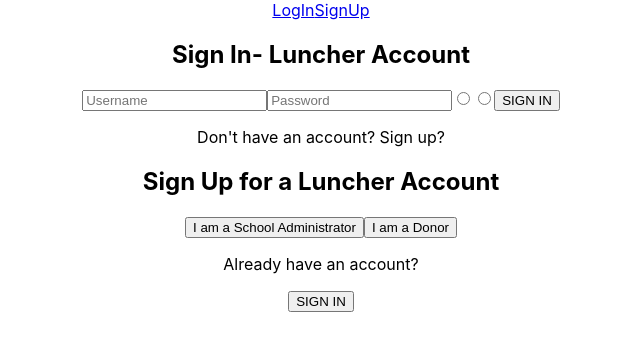
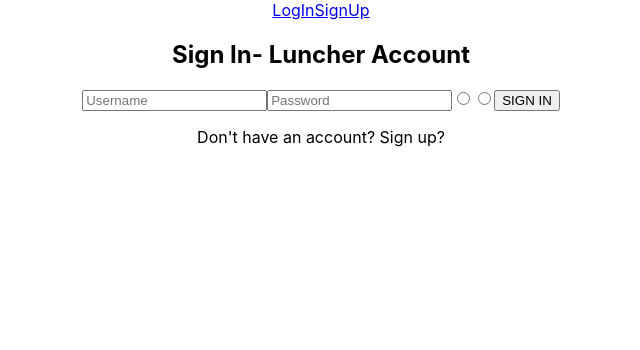
Before and after one commit to luncher-project/build-luncher-FE, a React (Create React App) app in the folder luncher/: page / in a window 1280 px wide. Shown: the top 350 px of the page, without its empty margins (319-959 px from the left). Built offline with nearby package versions, Linux system fonts and the light colour scheme.

Commit message:
Routes working, navbar working, moving on to functionality

```diff
--- a/luncher/src/App.js
+++ b/luncher/src/App.js
@@ -13,11 +13,13 @@ class App extends Component {
     return (
       <div className="App">
       <div className='nav-bar'>
-      <NavLink exact to='/login'>LogIn</NavLink>
+      <NavLink exact to='/'>LogIn</NavLink>
       <NavLink exact to='/signup'>SignUp</NavLink>
       </div>
-       <LogIn />
-       <SignUp />
+      <Route exact path='/' component={LogIn} />
+      <Route exact path='/signup' component={SignUp} />
+      {/* //  <LogIn />
+      //  <SignUp /> */}
        </div>
     );
   }
```
